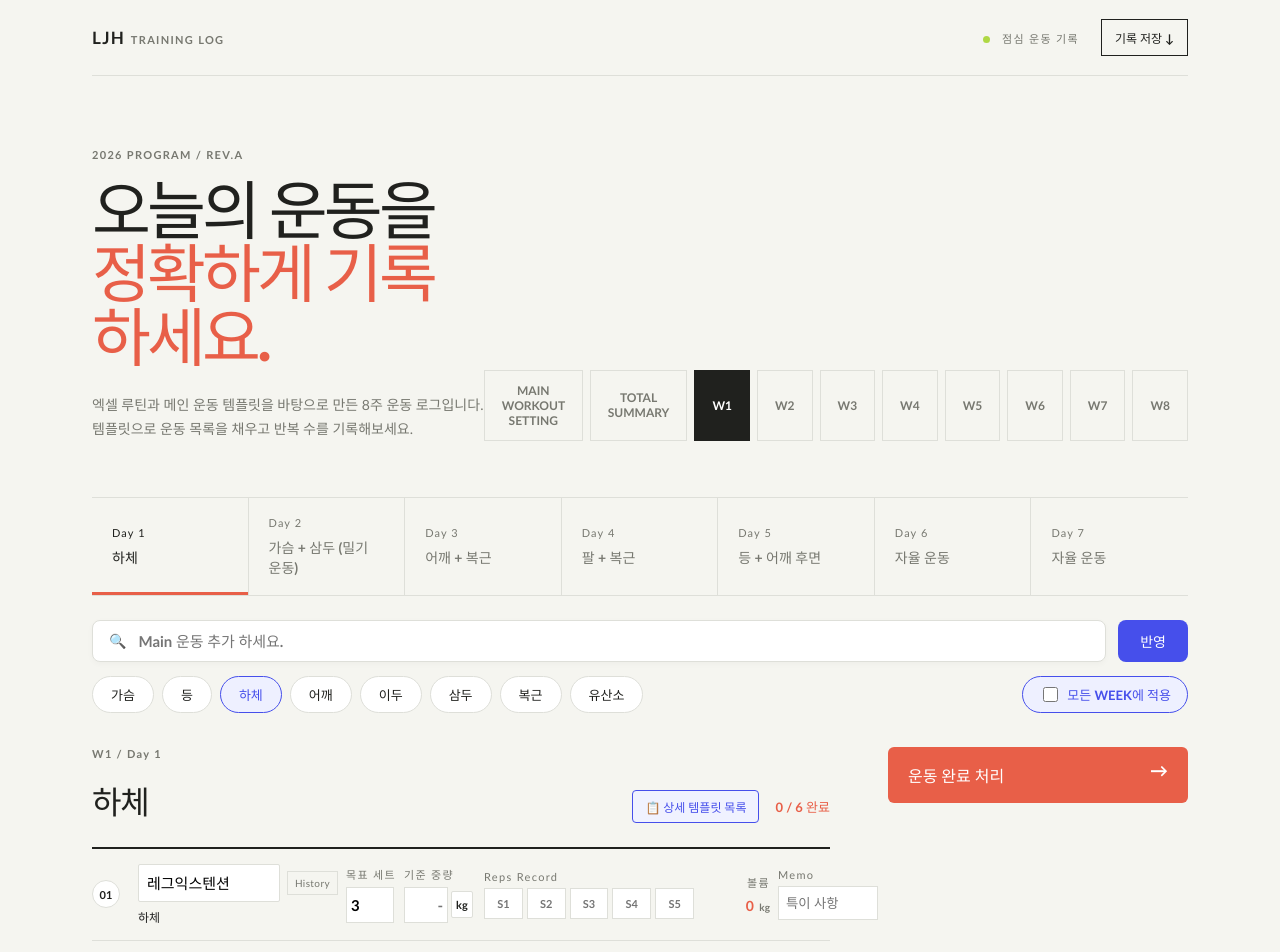
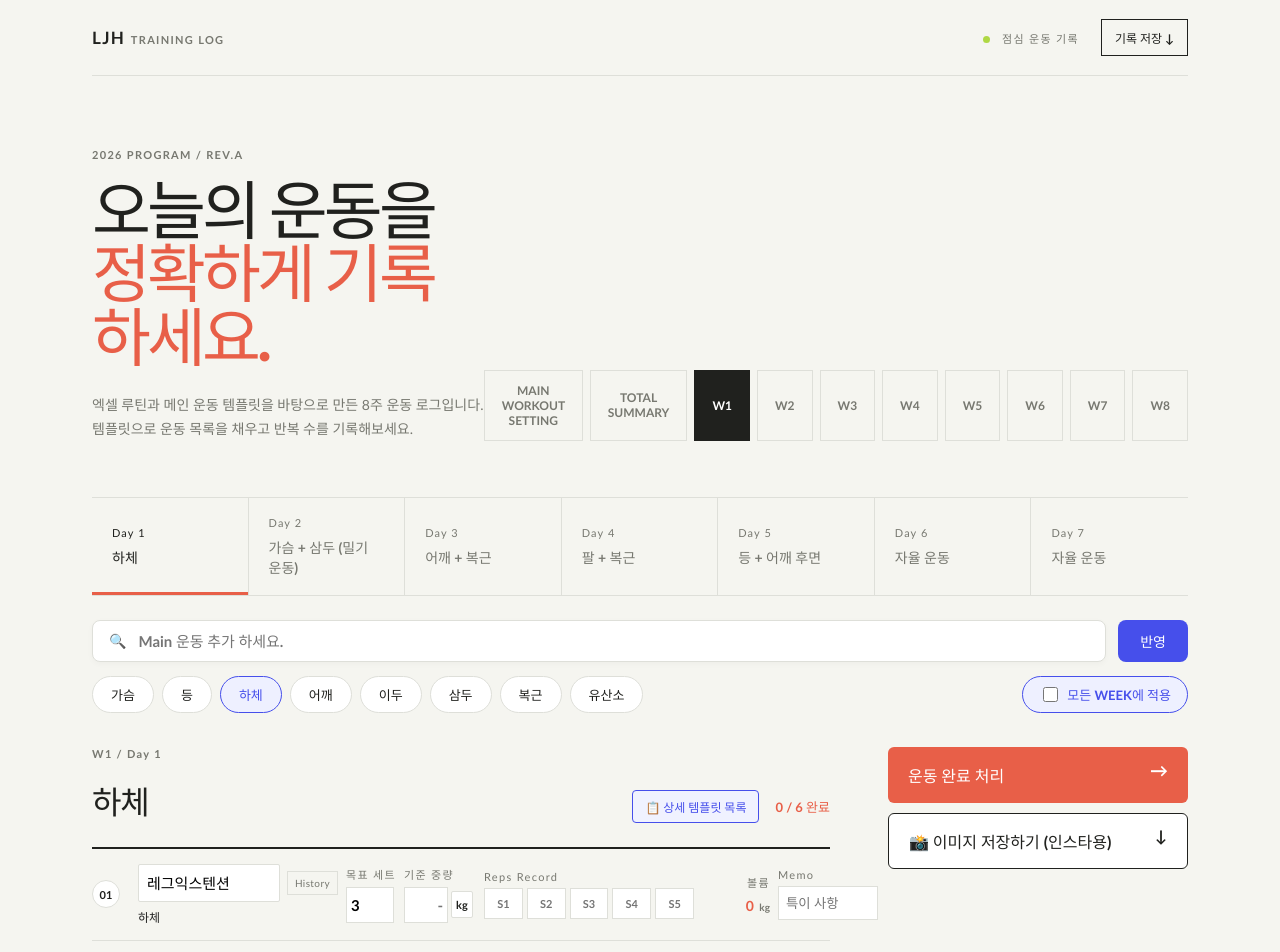
Before and after one commit to offbeyondd-lab/jaehwan-workout-app, a React (Vite) app: page / in a window 1280 px wide. Shown: the top 952 px of the page. Built offline with nearby package versions, Linux system fonts and the light colour scheme.

Commit message:
Remove strikethrough from completed exercises, add '이미지 저장하기' button for Instagram format export with date and day

```diff
--- a/src/App.css
+++ b/src/App.css
@@ -140,7 +140,7 @@ button { font: inherit; cursor: pointer; }
 .exercise-row { min-height: 92px; display: grid; grid-template-columns: 38px minmax(200px, 1.4fr) 50px 72px minmax(210px, 1.3fr) 68px minmax(100px, .8fr); align-items: center; gap: 8px; border-bottom: 1px solid var(--line); }
 .check-button { width: 28px; height: 28px; border-radius: 50%; border: 1px solid var(--line); color: var(--muted); background: white; font-size: 11px; }
 .is-complete .check-button { color: white; border-color: var(--lime); background: var(--lime); }
-.is-complete .exercise-name-input { text-decoration: line-through; color: var(--muted); }
+.is-complete .exercise-name-input { text-decoration: none; color: var(--muted); }
 
 /* Configured vs Unconfigured font weight styles */
 .is-empty-slot .check-button { color: #aaa; font-weight: 400; }
@@ -175,8 +175,7 @@ button { font: inherit; cursor: pointer; }
 .memo-field small { display: block; margin-bottom: 5px; }
 .memo-field input { width: 100%; min-width: 0; border: 1px solid var(--line); padding: 8px 7px; color: var(--ink); outline: none; }
 .memo-field input:focus { border-color: var(--coral); }
-.summary-panel { background: transparent; padding: 0; align-self: start; }
-.summary-panel > :not(.finish-button) { display: none; }
+.summary-panel { display: flex; flex-direction: column; gap: 10px; background: transparent; padding: 0; align-self: start; }
 .summary-panel .eyebrow { color: #9c9b95; }
 .summary-panel h2 { font-size: 43px; line-height: .94; letter-spacing: -.06em; margin: 30px 0 45px; }
 .summary-panel h2 span { color: var(--coral); font-size: 18px; letter-spacing: 0; }
@@ -191,6 +190,9 @@ button { font: inherit; cursor: pointer; }
 .finish-button { margin-top: 0; width: 100%; border: 0; background: var(--coral); color: white; padding: 16px 20px; text-align: left; font-weight: 800; border-radius: 6px; cursor: pointer; transition: background .15s ease; }
 .finish-button:hover { background: #d34c37; }
 .finish-button span { float: right; font-size: 18px; line-height: 14px; }
+.save-insta-btn { width: 100%; border: 1px solid var(--ink); background: white; color: var(--ink); padding: 15px 20px; text-align: left; font-weight: 800; border-radius: 6px; cursor: pointer; transition: all .15s ease; }
+.save-insta-btn:hover { background: var(--ink); color: white; }
+.save-insta-btn span { float: right; font-size: 16px; line-height: 14px; }
 .history-backdrop { position: fixed; inset: 0; z-index: 10; display: grid; place-items: center; padding: 20px; background: rgba(20, 21, 19, .72); }
 .history-modal { position: relative; width: min(680px, 100%); max-height: min(820px, 92vh); overflow: auto; background: #20211e; color: white; box-shadow: 0 20px 70px rgba(0, 0, 0, .3); }
 .history-close { position: absolute; top: 14px; right: 18px; border: 0; background: transparent; color: white; font-size: 30px; line-height: 1; }
--- a/src/App.tsx
+++ b/src/App.tsx
@@ -267,6 +267,186 @@ function App() {
   })
 
   const toggleComplete = (index: number) => setCompleted((current) => ({ ...current, [currentKey(index)]: !current[currentKey(index)] }))
+
+  const saveInstagramImage = () => {
+    const now = new Date()
+    const daysOfWeek = ['일', '월', '화', '수', '목', '금', '토']
+    const daysOfWeekEng = ['SUN', 'MON', 'TUE', 'WED', 'THU', 'FRI', 'SAT']
+    const formattedDate = `${now.getFullYear()}년 ${now.getMonth() + 1}월 ${now.getDate()}일 (${daysOfWeek[now.getDay()]})`
+    const engDate = `${now.getFullYear()}.${String(now.getMonth() + 1).padStart(2, '0')}.${String(now.getDate()).padStart(2, '0')} ${daysOfWeekEng[now.getDay()]}`
+
+    const activeExercises = day.exercises.filter((ex, idx) => displayName(ex, idx).trim() !== '')
+    const displayExercises = activeExercises.length > 0 ? activeExercises : day.exercises.filter((_, idx) => idx < 5)
+
+    const canvas = document.createElement('canvas')
+    const context = canvas.getContext('2d')
+    if (!context) return
+
+    const width = 1080
+    const cardPadding = 60
+    const headerHeight = 220
+    const statBarHeight = 90
+    const footerHeight = 80
+    const rowGap = 12
+    const totalRows = displayExercises.length
+
+    const minContentHeight = headerHeight + statBarHeight + (totalRows * 85) + footerHeight + 80
+    const height = Math.max(1350, minContentHeight)
+
+    canvas.width = width
+    canvas.height = height
+
+    // Background - Dark luxury aesthetic
+    context.fillStyle = '#171816'
+    context.fillRect(0, 0, width, height)
+
+    // Top Coral Accent Bar
+    context.fillStyle = '#e85f48'
+    context.fillRect(0, 0, width, 8)
+
+    // Brand Eyebrow
+    context.fillStyle = '#8a8b82'
+    context.font = '800 16px "Trebuchet MS", sans-serif'
+    context.fillText('LJH TRAINING LOG · WORKOUT REPORT', cardPadding, 55)
+
+    // Date & Day of Week
+    context.fillStyle = '#ffffff'
+    context.font = '800 36px "Malgun Gothic", sans-serif'
+    context.fillText(formattedDate, cardPadding, 105)
+
+    // Session Title (Week / Day & Focus)
+    context.fillStyle = '#e85f48'
+    context.font = '800 48px "Malgun Gothic", sans-serif'
+    context.fillText(`${selectedWeek} ${day.title} — ${currentFocus}`, cardPadding, 175)
+
+    // Stat Summary Bar Box
+    const statY = 210
+    const statBoxWidth = width - (cardPadding * 2)
+    context.fillStyle = '#222420'
+    if (typeof context.roundRect === 'function') {
+      context.beginPath()
+      context.roundRect(cardPadding, statY, statBoxWidth, statBarHeight, 10)
+      context.fill()
+    } else {
+      context.fillRect(cardPadding, statY, statBoxWidth, statBarHeight)
+    }
+    context.strokeStyle = '#343630'
+    context.lineWidth = 1
+    context.stroke()
+
+    // Stat Values
+    const totalVol = displayExercises.reduce((sum, ex) => {
+      const idx = day.exercises.indexOf(ex)
+      return sum + volumeFor(ex, selectedWeek, selectedDay, idx)
+    }, 0)
+
+    const totalCompletedSets = displayExercises.reduce((sum, ex) => {
+      const idx = day.exercises.indexOf(ex)
+      const isDone = !!completed[currentKey(idx)]
+      const sets = Number(settingsFor(ex, selectedWeek, selectedDay, idx).sets) || 0
+      return sum + (isDone ? sets : 0)
+    }, 0)
+
+    const colWidth = statBoxWidth / 3
+    const stats = [
+      { label: '완료 운동', value: `${completedCount} / ${configuredCount}` },
+      { label: '총 세션 볼륨', value: `${totalVol.toLocaleString()} kg` },
+      { label: '달성 세트 수', value: `${totalCompletedSets} SETS` }
+    ]
+
+    stats.forEach((stat, i) => {
+      const x = cardPadding + (i * colWidth) + 30
+      context.fillStyle = '#8a8b82'
+      context.font = '700 14px "Malgun Gothic", sans-serif'
+      context.fillText(stat.label, x, statY + 35)
+
+      context.fillStyle = '#ffffff'
+      context.font = '800 22px "Malgun Gothic", sans-serif'
+      context.fillText(stat.value, x, statY + 68)
+    })
+
+    // Exercises Cards
+    let currentY = statY + statBarHeight + 40
+
+    displayExercises.forEach((exercise) => {
+      const idx = day.exercises.indexOf(exercise)
+      const name = displayName(exercise, idx) || '운동 종목'
+      const settings = settingsFor(exercise, selectedWeek, selectedDay, idx)
+      const record = recordsFor(selectedWeek, selectedDay, idx).filter((r) => r.trim() !== '')
+      const vol = volumeFor(exercise, selectedWeek, selectedDay, idx)
+      const isDone = !!completed[currentKey(idx)]
+
+      const rowHeight = 76
+      context.fillStyle = isDone ? '#252922' : '#222320'
+      if (typeof context.roundRect === 'function') {
+        context.beginPath()
+        context.roundRect(cardPadding, currentY, statBoxWidth, rowHeight, 8)
+        context.fill()
+      } else {
+        context.fillRect(cardPadding, currentY, statBoxWidth, rowHeight)
+      }
+      context.strokeStyle = isDone ? '#4a5b35' : '#2f312c'
+      context.lineWidth = 1
+      context.stroke()
+
+      // Indicator circle
+      const checkX = cardPadding + 20
+      const checkY = currentY + (rowHeight / 2)
+      context.fillStyle = isDone ? '#afd844' : '#4a4c45'
+      context.beginPath()
+      context.arc(checkX + 12, checkY, 14, 0, Math.PI * 2)
+      context.fill()
+
+      context.fillStyle = isDone ? '#171816' : '#ffffff'
+      context.font = '800 14px sans-serif'
+      context.textAlign = 'center'
+      context.fillText(isDone ? '✓' : String(idx + 1).padStart(2, '0'), checkX + 12, checkY + 5)
+      context.textAlign = 'left'
+
+      // Name & details
+      context.fillStyle = isDone ? '#ffffff' : '#e0e1dc'
+      context.font = '800 20px "Malgun Gothic", sans-serif'
+      context.fillText(name, cardPadding + 60, currentY + 34)
+
+      context.fillStyle = '#8a8b82'
+      context.font = '600 13px "Malgun Gothic", sans-serif'
+      context.fillText(`${exercise.muscle || '일반'} · ${settings.sets || '-'}세트 @ ${settings.weight || '-'} ${settings.unit}`, cardPadding + 60, currentY + 56)
+
+      // Reps
+      const repsText = record.length > 0 ? record.join(' / ') : '기록 없음'
+      context.fillStyle = '#ffffff'
+      context.font = '700 16px "Trebuchet MS", sans-serif'
+      context.fillText(repsText, cardPadding + 420, currentY + 44)
+
+      // Volume
+      context.fillStyle = '#e85f48'
+      context.font = '800 20px "Trebuchet MS", sans-serif'
+      context.textAlign = 'right'
+      context.fillText(`${vol.toLocaleString()} ${settings.unit}`, cardPadding + statBoxWidth - 20, currentY + 44)
+      context.textAlign = 'left'
+
+      currentY += rowHeight + rowGap
+    })
+
+    // Footer
+    const footerY = height - 40
+    context.fillStyle = '#4a4c45'
+    context.fillRect(cardPadding, footerY - 25, statBoxWidth, 1)
+
+    context.fillStyle = '#8a8b82'
+    context.font = '700 14px "Trebuchet MS", sans-serif'
+    context.fillText('INSTAGRAM @LJH_TRAINING_LOG', cardPadding, footerY)
+
+    context.textAlign = 'right'
+    context.fillText(engDate, cardPadding + statBoxWidth, footerY)
+    context.textAlign = 'left'
+
+    // Download / Save link
+    const link = document.createElement('a')
+    link.download = `INSTA-${selectedWeek}-${day.title}-${now.toISOString().slice(0, 10)}.png`
+    link.href = canvas.toDataURL('image/png')
+    link.click()
+  }
 
   const saveWorkoutImage = () => {
     const canvas = document.createElement('canvas')
@@ -970,6 +1150,9 @@ function App() {
               <button className="finish-button" onClick={finishWorkout}>
                 {isAllCompleted ? '운동 완료 해제' : '운동 완료 처리'} <span>→</span>
               </button>
+              <button className="save-insta-btn" onClick={saveInstagramImage}>
+                📸 이미지 저장하기 (인스타용) <span>↓</span>
+              </button>
             </aside>
           </section>
         </>
```
